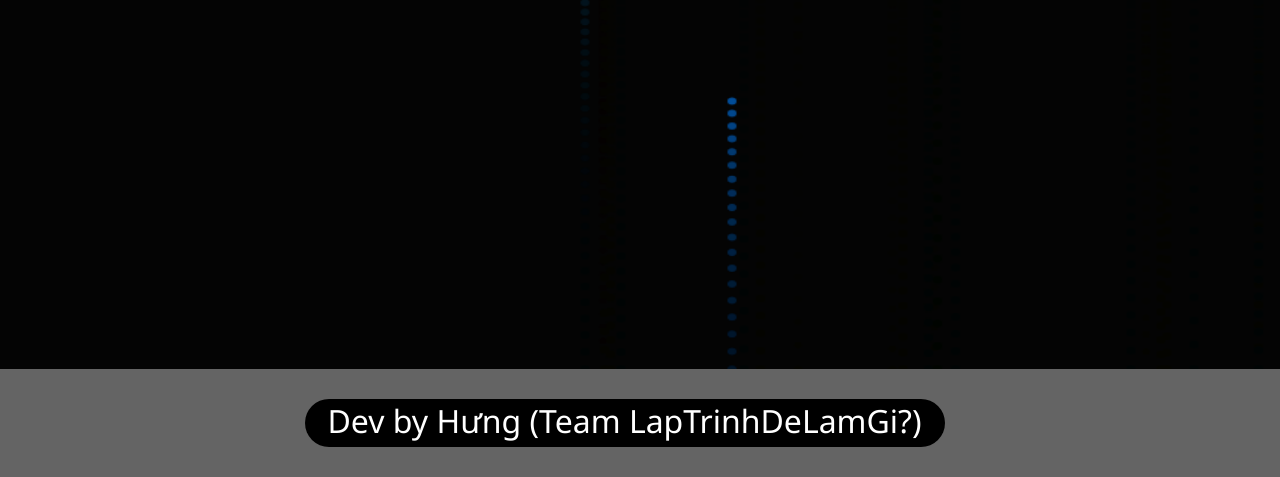
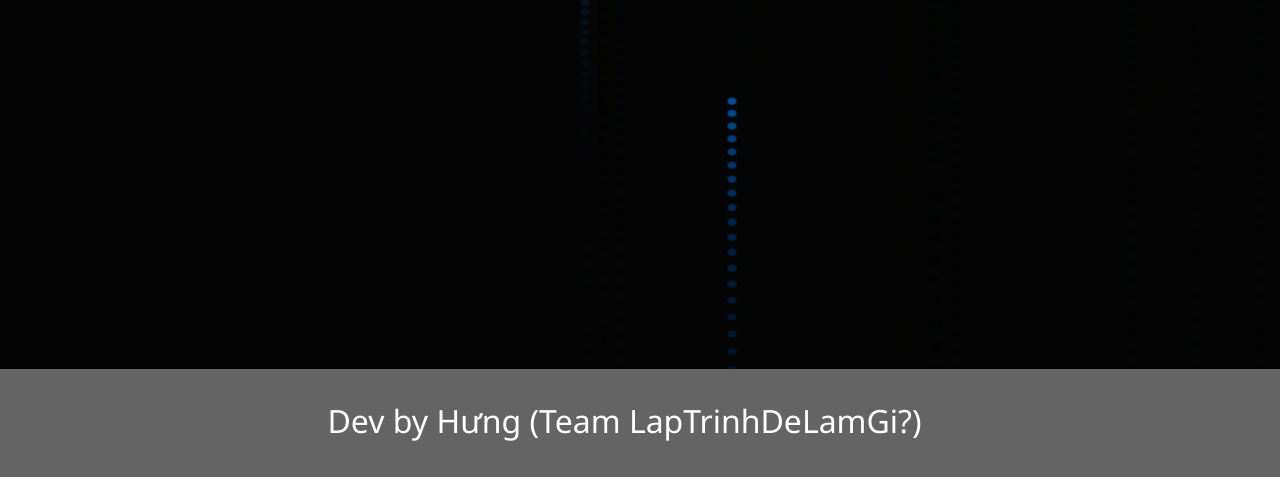
Before and after one commit to levia17/FireWork2024, a plain HTML site: page index.html in a window 1280 px wide. Shown: the part 603-1080 px from the top of the page. Drawn offline with Linux system fonts and the light colour scheme.

Commit message:
update license

```diff
--- a/mystyle.scss
+++ b/mystyle.scss
@@ -39,8 +39,6 @@ body {
     .container_text{
       text-decoration: none;
       text-align: center;
-      background-color: #000;
-      border-radius: 2em;
       width: 20em;
       height: 1.5em;
       .text{
```
Also changed, not shown: css/mystyle.css, css/mystyle.min.css.
